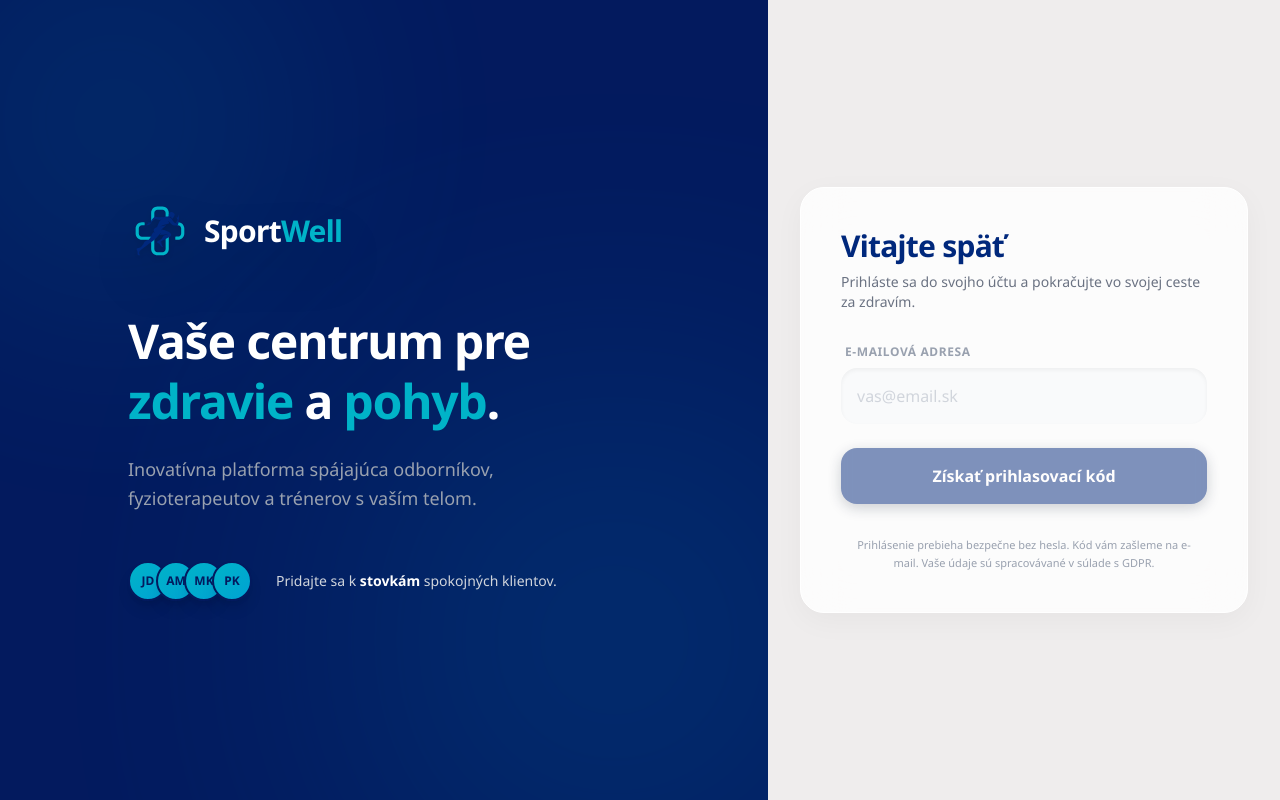
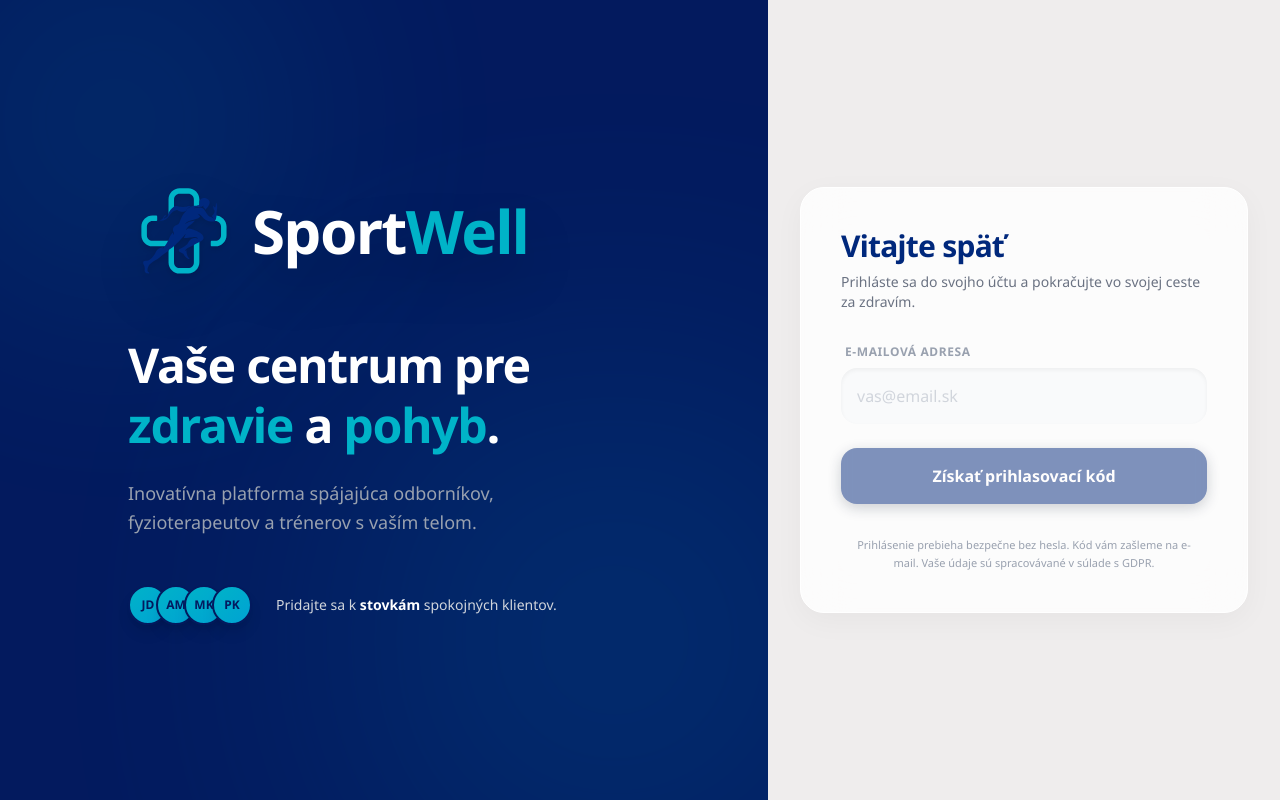
Before and after one commit to Abra7abra7/sportwell-interna-aplikacia, a Next.js app: page /login in a window 1280 px wide. Built offline with nearby package versions, Linux system fonts and the light colour scheme; no server answers.

Commit message:
fix app - navigacne menu

```diff
--- a/src/app/(auth)/login/page.tsx
+++ b/src/app/(auth)/login/page.tsx
@@ -141,7 +141,7 @@ export default function LoginPage() {
         </div>
 
         <div className="relative z-10 w-full max-w-lg animate-in fade-in slide-in-from-left-8 duration-1000">
-          <Logo className="h-16 mb-12 drop-shadow-2xl" showText={true} darkText={false} />
+          <Logo className="h-16 md:h-28 mb-12 drop-shadow-2xl" textSizeClass="text-4xl md:text-6xl" showText={true} darkText={false} />
           <h1 className="text-4xl lg:text-5xl font-black text-white leading-tight mb-6 tracking-tight">
             Vaše centrum pre <span className="text-brand-cyan">zdravie</span> a <span className="text-brand-cyan">pohyb</span>.
           </h1>
--- a/src/components/layout/Logo.tsx
+++ b/src/components/layout/Logo.tsx
@@ -1,11 +1,11 @@
 import React from "react";
 
-export function Logo({ className = "h-10", showText = true, darkText = false }: { className?: string, showText?: boolean, darkText?: boolean }) {
+export function Logo({ className = "h-10", textSizeClass = "text-2xl md:text-3xl", showText = true, darkText = false }: { className?: string, textSizeClass?: string, showText?: boolean, darkText?: boolean }) {
   return (
     <div className={`flex items-center gap-3 ${className}`}>
       <img src="/sportwell-logo.svg" alt="SportWell Logo" className="h-full w-auto drop-shadow-md rounded-xl" />
       {showText && (
-        <span className={`text-2xl md:text-3xl font-black tracking-tight ${darkText ? "text-brand-navy" : "text-white"}`}>
+        <span className={`${textSizeClass} font-black tracking-tight ${darkText ? "text-brand-navy" : "text-white"}`}>
           Sport<span className="text-brand-cyan">Well</span>
         </span>
       )}
```
